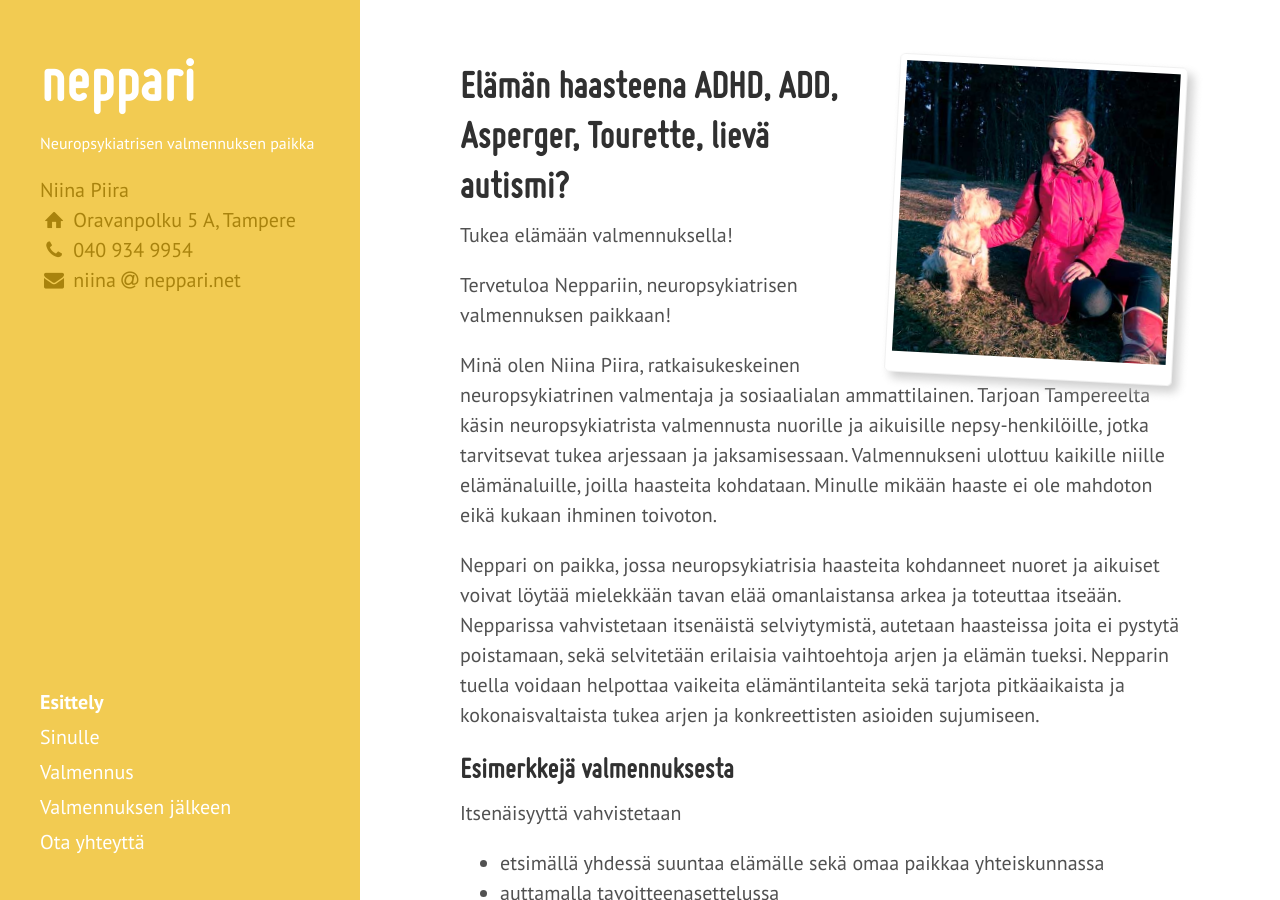
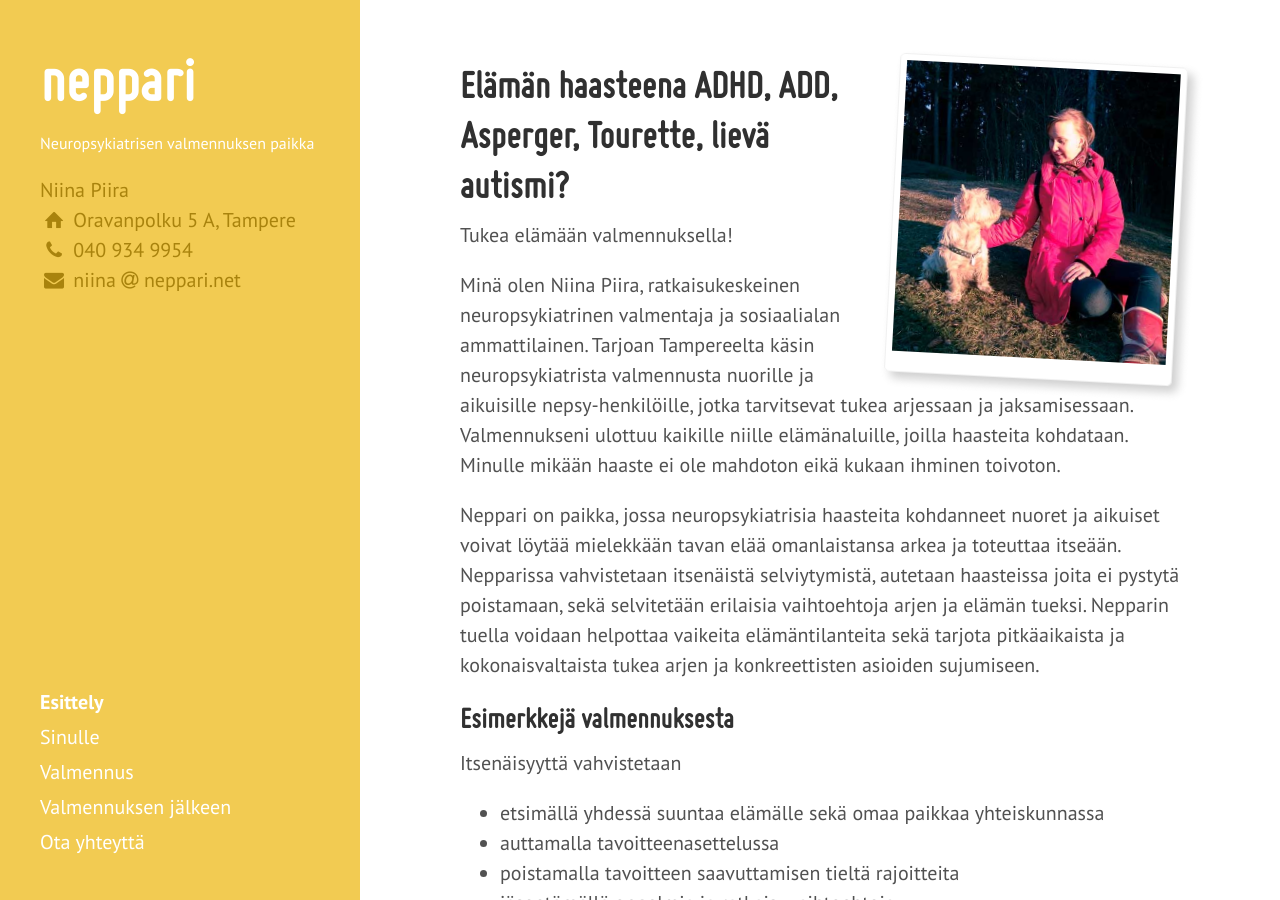
Before and after one commit to niinapiira/neppari.net, a Jekyll site: the page built from index.md, in a window 1280 px wide and 900 px high. Built offline with Jekyll 4.4.1, drawn with Linux system fonts in a browser that asks for light colours; Markdown is read by kramdown in place of the engine named in the settings.

Commit message:
Updated index.md

```diff
--- a/index.md
+++ b/index.md
@@ -9,8 +9,6 @@ polaroid: "niina-ja-riksu-polaroid.jpg"
 ---
 
 Tukea elämään valmennuksella!
-
-Tervetuloa Neppariin, neuropsykiatrisen valmennuksen paikkaan!
 
 Minä olen Niina Piira, ratkaisukeskeinen neuropsykiatrinen valmentaja ja sosiaalialan ammattilainen.
 Tarjoan Tampereelta käsin neuropsykiatrista valmennusta nuorille ja aikuisille nepsy-henkilöille, jotka tarvitsevat tukea arjessaan ja jaksamisessaan. Valmennukseni ulottuu kaikille niille elämänaluille, joilla haasteita kohdataan. Minulle mikään haaste ei ole mahdoton eikä kukaan ihminen toivoton.
```
